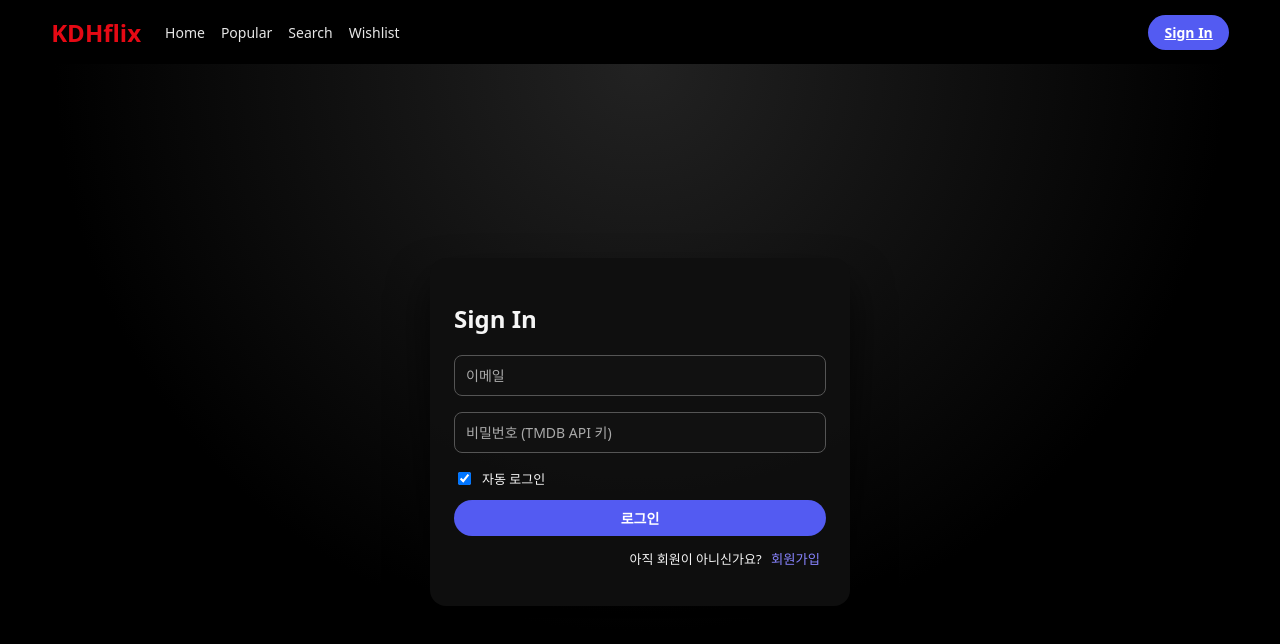
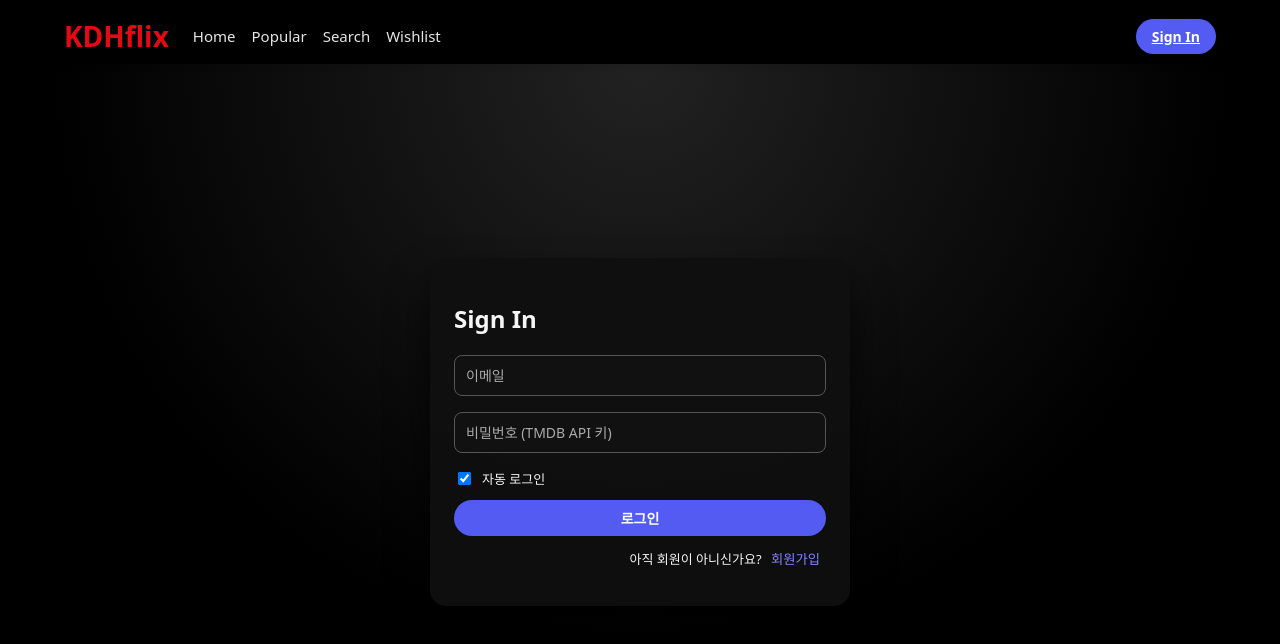
Before and after one commit to donghun712/pb_Netflixdemo_kdh, a React (Vite) app in the folder pb_Netflixdemo_kdh/: page /signin in a window 1280 px wide. Shown: the top 644 px of the page. Built offline with nearby package versions, Linux system fonts and the light colour scheme; the HTML template or start-up script is replaced by a standard one.

Commit message:
add header button hover

```diff
--- a/pb_Netflixdemo_kdh/src/pages/Movie/MovieDetailPage.tsx
+++ b/pb_Netflixdemo_kdh/src/pages/Movie/MovieDetailPage.tsx
@@ -1,6 +1,7 @@
 import React, { useEffect, useState } from "react";
-import { useParams, useNavigate } from "react-router-dom";
+import { useNavigate, useParams } from "react-router-dom";
 import { getMovieDetail, MovieDetail } from "../../api/tmdb";
+import { useWishlist } from "../../hooks/useWishlist";
 import "../../styles/movies.css";
 import "../../styles/movie-detail.css";
 
@@ -10,12 +11,17 @@ const BACKDROP_BASE = "https://image.tmdb.org/t/p/original";
 export const MovieDetailPage: React.FC = () => {
   const { id } = useParams<{ id: string }>();
   const navigate = useNavigate();
+
   const [movie, setMovie] = useState<MovieDetail | null>(null);
   const [isLoading, setIsLoading] = useState(false);
   const [error, setError] = useState<string | null>(null);
 
+  // ✅ 위시리스트 연동 (기존 카드/홈과 같은 훅)
+  const { toggle, isWishlisted } = useWishlist();
+
   useEffect(() => {
     if (!id) return;
+
     const fetchDetail = async () => {
       try {
         setIsLoading(true);
@@ -29,6 +35,7 @@ export const MovieDetailPage: React.FC = () => {
         setIsLoading(false);
       }
     };
+
     fetchDetail();
   }, [id]);
 
@@ -49,7 +56,7 @@ export const MovieDetailPage: React.FC = () => {
       <div className="page movie-detail-page">
         <div className="section-error">{error}</div>
         <button className="btn btn-outline" onClick={handleBack}>
-          뒤로가기
+          ← 뒤로가기
         </button>
       </div>
     );
@@ -60,14 +67,17 @@ export const MovieDetailPage: React.FC = () => {
       <div className="page movie-detail-page">
         <div className="section-error">영화 정보를 찾을 수 없습니다.</div>
         <button className="btn btn-outline" onClick={handleBack}>
-          뒤로가기
+          ← 뒤로가기
         </button>
       </div>
     );
   }
 
+  const wished = isWishlisted(movie.id);
+
   return (
     <div className="page movie-detail-page">
+      {/* 상단 히어로 영역 */}
       <div className="movie-detail-hero">
         {movie.backdrop_path && (
           <div
@@ -77,6 +87,7 @@ export const MovieDetailPage: React.FC = () => {
             }}
           />
         )}
+
         <div className="movie-detail-hero-overlay">
           {movie.poster_path && (
             <img
@@ -85,16 +96,20 @@ export const MovieDetailPage: React.FC = () => {
               className="movie-detail-poster"
             />
           )}
+
           <div className="movie-detail-main">
             <h1>{movie.title}</h1>
+
             {movie.tagline && (
               <p className="movie-detail-tagline">"{movie.tagline}"</p>
             )}
+
             <div className="movie-detail-meta">
               <span>{movie.release_date}</span>
               <span>· 평점 {movie.vote_average.toFixed(1)}</span>
               {movie.runtime && <span>· {movie.runtime}분</span>}
             </div>
+
             {movie.genres && movie.genres.length > 0 && (
               <div className="movie-detail-genres">
                 {movie.genres.map((g) => (
@@ -104,19 +119,32 @@ export const MovieDetailPage: React.FC = () => {
                 ))}
               </div>
             )}
+
+            {/* ✅ 상세 페이지에서도 찜 토글 버튼 */}
+            <div style={{ marginTop: "16px", display: "flex", gap: "8px" }}>
+              <button
+                className={`btn ${
+                  wished ? "btn-secondary" : "btn-outline"
+                }`}
+                onClick={() => toggle(movie)}
+              >
+                {wished ? "찜 해제" : "찜하기"}
+              </button>
+
+              <button className="btn btn-outline" onClick={handleBack}>
+                ← 뒤로가기
+              </button>
+            </div>
           </div>
         </div>
       </div>
 
+      {/* 줄거리 영역 */}
       <div className="movie-detail-body">
         <h2>줄거리</h2>
         <p className="movie-detail-overview">
           {movie.overview || "줄거리 정보가 없습니다."}
         </p>
-
-        <button className="btn btn-outline" onClick={handleBack}>
-          ← 뒤로가기
-        </button>
       </div>
     </div>
   );
--- a/pb_Netflixdemo_kdh/src/styles/header.css
+++ b/pb_Netflixdemo_kdh/src/styles/header.css
@@ -1,11 +1,11 @@
 .header {
     position: fixed;
     inset: 0 0 auto 0;
-  height: 64px;
+    height: 72px;
     display: flex;
     align-items: center;
     z-index: 999;
-  background: linear-gradient(to bottom, rgba(0, 0, 0, 0.9), transparent);
+    background: linear-gradient(to bottom, rgba(0, 0, 0, 0.7), transparent);
     transition: background-color 0.3s ease, box-shadow 0.3s ease;
 }
 
@@ -18,12 +18,12 @@
     width: 100%;
     display: flex;
     justify-content: space-between;
-  padding: 0 4vw;
+    padding: 0 5vw;
     align-items: center;
 }
 
 .header-logo {
-  font-size: 24px;
+    font-size: 28px;
     font-weight: 900;
     color: #e50914;
     text-decoration: none;
@@ -43,12 +43,24 @@
 .nav-link {
     color: #e5e5e5;
     text-decoration: none;
-  font-size: 14px;
+    font-size: 15px;
+
+    display: inline-block;
+    /* transform 적용 위해 */
+    transition: color 0.2s ease, transform 0.15s ease;
+    transform-origin: bottom;
+}
+
+.nav-link:hover {
+    color: #ffffff;
+    transform: translateY(-1px) scale(1.06);
+    /* 살짝 위로 + 약간 확대 */
 }
 
 .nav-link.active {
     font-weight: 700;
     color: #fff;
+    transform: scale(1.03);
 }
 
 .header-right {
@@ -57,16 +69,33 @@
     gap: 12px;
 }
 
+/* 헤더 안에 있는 버튼 hover 효과 */
+.header-right .btn {
+  transition: background-color 0.2s ease,
+              color 0.2s ease,
+              transform 0.15s ease,
+              box-shadow 0.2s ease;
+  transform-origin: bottom;
+}
+
+/* Hover 시 살짝 위로 + 확대 + 색상 강조 */
+.header-right .btn:hover {
+  transform: translateY(-1px) scale(1.06);
+  background-color: #e50914; /* 넷플릭스 느낌 빨간색 강조 */
+  color: #fff;
+  box-shadow: 0 6px 14px rgba(0,0,0,0.4);
+}
+
 .header-user {
-  font-size: 13px;
+    font-size: 14px;
     color: #aaa;
 }
 
 /* 햄버거 & 모바일 드로어 */
 .hamburger {
     display: none;
-  width: 28px;
-  height: 24px;
+    width: 32px;
+    height: 26px;
     flex-direction: column;
     justify-content: space-between;
     background: transparent;
@@ -86,7 +115,9 @@
     right: 0;
     width: 220px;
     bottom: 0;
-  background: #141414;
+    background: rgba(0, 0, 0, 0.2);
+    backdrop-filter: blur(8px);
+
     transform: translateX(100%);
     transition: transform 0.25s ease-out;
     padding: 16px;
@@ -121,5 +152,6 @@
     position: fixed;
     inset: 0;
     background: rgba(0, 0, 0, 0.6);
-  z-index: 900; /* 헤더(999)보다 살짝 낮게, 드로어(1000 이상이면 더 좋음) */
+    z-index: 900;
+    /* 헤더(999)보다 살짝 낮게, 드로어(1000 이상이면 더 좋음) */
 }
--- a/pb_Netflixdemo_kdh/src/styles/movies.css
+++ b/pb_Netflixdemo_kdh/src/styles/movies.css
@@ -1,5 +1,5 @@
 .page-home {
-  padding-top: 0;
+  padding-top: 72px;
 }
 
 /* HERO 영역 */
@@ -13,9 +13,13 @@
 
 .hero-bg {
   position: absolute;
-  inset: 0;
+  top: -64px;  /* 헤더 높이만큼 위로 확장 */
+  left: 0;
+  right: 0;
+  bottom: 0;
   overflow: hidden;
 }
+
 
 .hero-bg img {
   width: 100%;
@@ -57,6 +61,20 @@
   margin-top: 16px;
   display: flex;
   gap: 12px;
+}
+
+/* HERO '자세히 보기' 버튼 hover 효과 */
+.hero-buttons .btn.btn-light {
+  transition: background-color 0.2s ease, color 0.2s ease,
+    transform 0.2s ease, box-shadow 0.2s ease;
+}
+
+/* 마우스를 올리면 살짝 올라가고 연한 빨간색으로 */
+.hero-buttons .btn.btn-light:hover {
+  background-color: #ff4b4b;  /* 연한 빨간색 느낌 */
+  color: #fff;
+  transform: translateY(-1px) scale(1.02);
+  box-shadow: 0 6px 14px rgba(0, 0, 0, 0.5);
 }
 
 /* 섹션 공통 */
@@ -139,9 +157,16 @@
 
 .movie-card-overview {
   font-size: 12px;
-  max-height: 4.4em;
+  line-height: 1.4;
+  margin: 0;
+
+  /* ✨ 정확히 4줄까지만 보여주고 나머지는 잘라버리기 */
+  display: -webkit-box;
+  -webkit-line-clamp: 4;       /* 4줄 */
+  -webkit-box-orient: vertical;
   overflow: hidden;
 }
+
 
 /* 찜 버튼 */
 .wishlist-btn {
```
Also changed, not shown: pb_Netflixdemo_kdh/src/pages/Home/HomePage.tsx (+3 -4 lines). Lines whose indentation alone changed are shown as unchanged.
